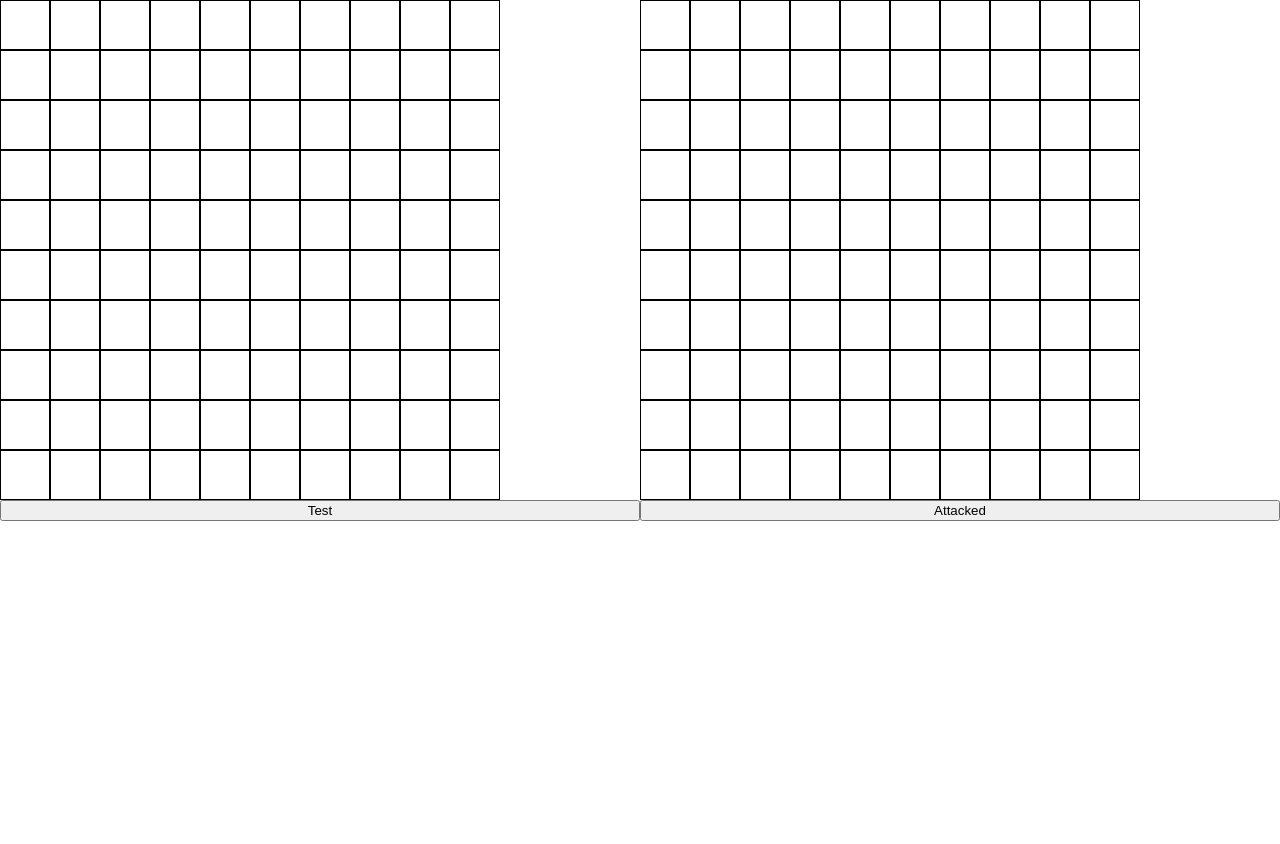
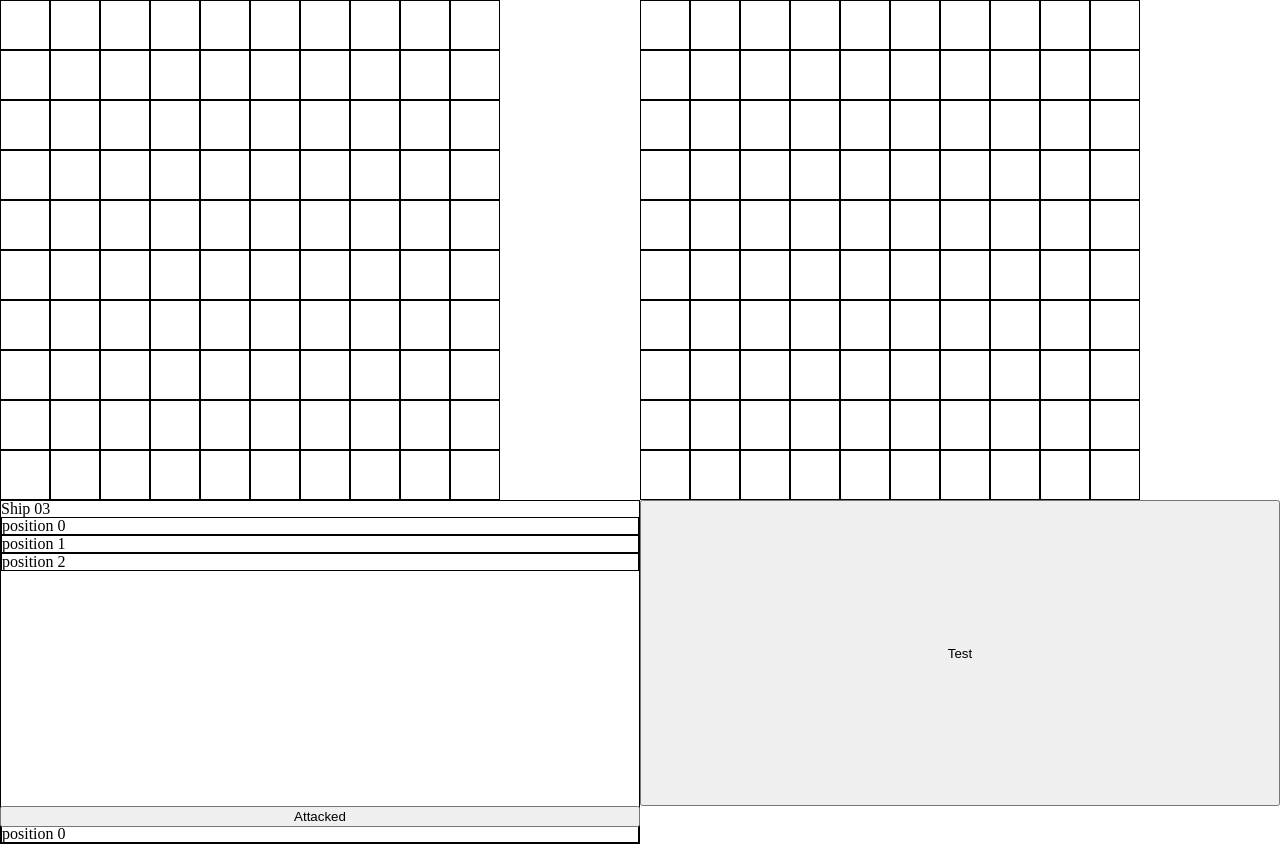
Before and after one commit to zainiscoding/battleship, a React (Create React App) app: page / in a window 1280 px wide. Shown: the top 844 px of the page. Before the commit the page ends 800 px from the top, so only its background shows below. Built offline with nearby package versions, Linux system fonts and the light colour scheme; the HTML template or start-up script is replaced by a standard one.

Commit message:
Beginning to try and implement drag and drop

```diff
--- a/src/components/DisplayGame.jsx
+++ b/src/components/DisplayGame.jsx
@@ -1,4 +1,5 @@
 import DisplayPlayerBoard from './DisplayPlayerBoard';
+import DisplayPlayerShips from './DisplayPlayerShips';
 import DisplayComputerBoard from './DisplayComputerBoard';
 
 const DisplayGame = (props) => {
@@ -15,8 +16,17 @@ const DisplayGame = (props) => {
         setY={props.setY}
         playerAttackHandler={props.playerAttackHandler}
       />
+      {props.startingPlayerShips.shipsToAdd !== undefined && (
+        <DisplayPlayerShips
+          player={props.player}
+          startingPlayerShips={props.startingPlayerShips}
+          setX={props.setX}
+          setY={props.setY}
+        />
+      )}
       <button onClick={props.placeTestShip}>Test</button>
       <button onClick={props.computerAttack}>Attacked</button>
+      <div id='player-ship-wrapper'></div>
     </div>
   );
 };
--- /dev/null
+++ b/src/components/DisplayPlayerShips.jsx
@@ -0,0 +1,39 @@
+import { DragDropContext } from 'react-beautiful-dnd';
+
+const DisplayPlayerShips = (props) => {
+  return (
+    <div id='player-ships-wrapper'>
+      {props.startingPlayerShips.shipsToAdd.map((ship, index) => {
+        return (
+          <div
+            key={index}
+            className='player-ship-block'
+            id={index}
+            data-x={props.setX(index)}
+            data-y={props.setY(index)}
+          >
+            Ship {index}
+            {ship.shipLength}
+            <div>
+              {ship.positions.map((position, index) => {
+                return (
+                  <div
+                    key={index}
+                    className='player-ship-block'
+                    id={index}
+                    data-x={props.setX(index)}
+                    data-y={props.setY(index)}
+                  >
+                    position {index}
+                  </div>
+                );
+              })}
+            </div>
+          </div>
+        );
+      })}
+    </div>
+  );
+};
+
+export default DisplayPlayerShips;
--- a/src/components/GameLoopContainer.js
+++ b/src/components/GameLoopContainer.js
@@ -8,6 +8,7 @@ const GameLoopContainer = (props) => {
   const [playerTurn, setPlayerTurn] = useState(true);
   const [hitPlayerBlocks, setHitPlayerBlocks] = useState([]);
   const [gameOver, setGameOver] = useState(false);
+  const [startingPlayerShips, setStartingPlayerShips] = useState([]);
 
   function placeTestShip() {
     setComputer((prevState) => {
@@ -89,10 +90,23 @@ const GameLoopContainer = (props) => {
   }, [playerTurn]);
 
   useEffect(() => {
-    console.log(player);
-    console.log(computer);
+    console.log(startingPlayerShips);
     // eslint-disable-next-line
-  }, [computer]);
+  }, []);
+
+  useEffect(() => {
+    setStartingPlayerShips((prevState) => {
+      console.log(player.playerShipsStart);
+      const shipsToAdd = player.playerShipsStart;
+      // player.playerBoard.gameBoardArray.forEach((block) => {
+      //   if (block.ship && !shipsToAdd.includes(block.ship)) {
+      //     shipsToAdd.push(block.ship);
+      //   }
+      // });
+      return { ...prevState, shipsToAdd };
+    });
+    // eslint-disable-next-line
+  }, [player]);
 
   useEffect(() => {
     const computerShips = [];
@@ -100,14 +114,12 @@ const GameLoopContainer = (props) => {
     computer.playerBoard.gameBoardArray.forEach((arrayItem) => {
       if (arrayItem.ship && !computerShips.includes(arrayItem.ship)) {
         computerShips.push(arrayItem.ship);
-        console.log(computerShips);
       }
     });
 
     player.playerBoard.gameBoardArray.forEach((arrayItem) => {
       if (arrayItem.ship && !playerShips.includes(arrayItem.ship)) {
         playerShips.push(arrayItem.ship);
-        console.log(computerShips);
       }
     });
 
@@ -115,6 +127,7 @@ const GameLoopContainer = (props) => {
       console.log('all sunk! winner!');
       setGameOver(true);
     }
+
     if (playerShips.every((ship) => ship.isSunk())) {
       console.log('all sunk! loser!');
       setGameOver(true);
@@ -131,6 +144,7 @@ const GameLoopContainer = (props) => {
       setX={setX}
       setY={setY}
       computerAttack={computerAttack}
+      startingPlayerShips={startingPlayerShips}
     />
   );
 };
--- a/src/components/playerFactory.js
+++ b/src/components/playerFactory.js
@@ -1,7 +1,16 @@
 import gameboardFactory from './gameboardFactory';
+import shipFactory from './shipFactory';
 
 const playerFactory = (name) => {
   const playerBoard = gameboardFactory();
+
+  let newShip = shipFactory(undefined, undefined, 3, 'horizontal');
+  let newShip2 = shipFactory(undefined, undefined, 5, 'horizontal');
+  let newShip3 = shipFactory(undefined, undefined, 6, 'horizontal');
+  const playerShipsStart = [newShip, newShip2, newShip3];
+
+  console.log(playerShipsStart);
+  console.log(typeof playerShipsStart);
 
   function makePlay(toAttack, x, y, length) {
     let randomPosition = Math.floor(Math.random() * 100);
@@ -12,7 +21,7 @@ const playerFactory = (name) => {
     }
   }
 
-  return { playerBoard, name, makePlay };
+  return { playerBoard, name, makePlay, playerShipsStart };
 };
 
 export default playerFactory;
--- a/src/components/shipFactory.js
+++ b/src/components/shipFactory.js
@@ -1,6 +1,7 @@
 const shipFactory = (x, y, shipLength, orientation) => {
   let positions = [];
 
+  if (x !== null) {
     if (orientation === 'horizontal') {
       for (let i = 0; i < shipLength; i++) {
         const newPosition = { blockNumber: i, x: x + i, y: y, hit: false };
@@ -10,6 +11,12 @@ const shipFactory = (x, y, shipLength, orientation) => {
       for (let i = 0; i < shipLength; i++) {
         const newPosition = { blockNumber: i, x: x, y: y - i, hit: false };
         positions.push(newPosition);
+      }
+    }
+  } else {
+    for (let i = 0; i < shipLength; i++) {
+      const emptyPosition = { blockNumber: i, x: x, y: y, hit: false };
+      positions.push(emptyPosition);
     }
   }
 
@@ -30,9 +37,10 @@ const shipFactory = (x, y, shipLength, orientation) => {
     return positions.every((hitBlock) => hitBlock.hit === true);
   }
 
-  if (x + shipLength > 9 || y - shipLength < 0) {
+  if ((x !== null && x + shipLength > 9) || y - shipLength < 0) {
     return null;
   }
+
   return { shipLength, positions, hit, isSunk };
 };
 
--- a/src/styles/main.css
+++ b/src/styles/main.css
@@ -28,6 +28,17 @@
   border: solid 1px black;
 }
 
+.player-ship-block {
+  border: solid 1px black;
+  height: 100%;
+}
+
+.invisible-block {
+  background: white;
+  height: 100%;
+  width: 100%;
+}
+
 .enemy-ship-block {
   background: white;
   border: solid 1px black;
```
Lines whose indentation alone changed are shown as unchanged.
